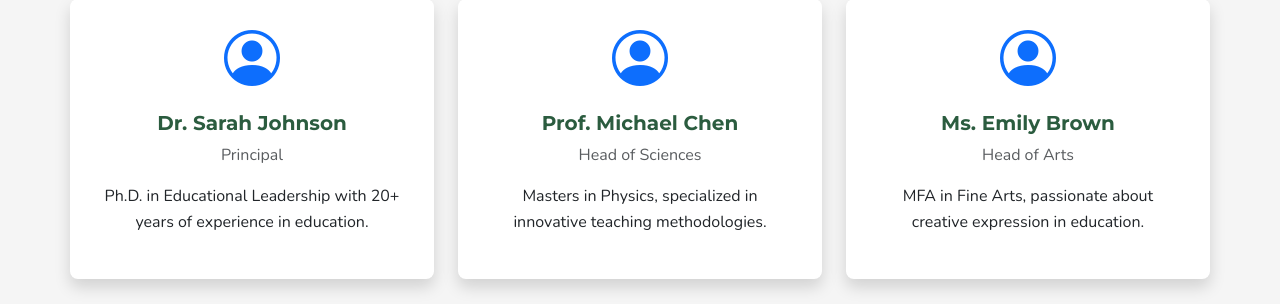
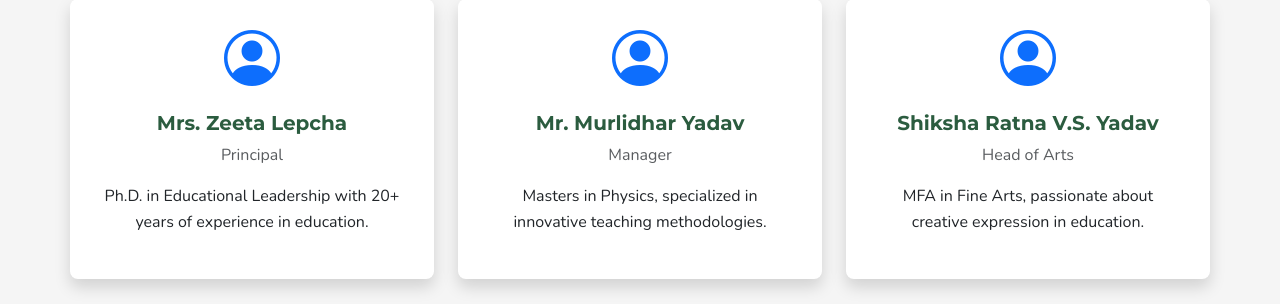
Before and after one commit to boran000/LFIS, a Flask app: page /about in a window 1280 px wide. Shown: the part 1262-1566 px from the top of the page. Run offline with Flask 3, Linux system fonts and the light colour scheme; some libraries are stand-ins or nearby versions.

Commit message:
Update about.html

```diff
--- a/templates/about.html
+++ b/templates/about.html
@@ -62,7 +62,7 @@
                     <div class="card h-100">
                         <div class="card-body text-center">
                             <i class="bi bi-person-circle display-4 text-primary"></i>
-                            <h5 class="mt-3">Dr. Sarah Johnson</h5>
+                            <h5 class="mt-3">Mrs. Zeeta Lepcha</h5>
                             <p class="text-muted">Principal</p>
                             <p>Ph.D. in Educational Leadership with 20+ years of experience in education.</p>
                         </div>
@@ -72,8 +72,8 @@
                     <div class="card h-100">
                         <div class="card-body text-center">
                             <i class="bi bi-person-circle display-4 text-primary"></i>
-                            <h5 class="mt-3">Prof. Michael Chen</h5>
-                            <p class="text-muted">Head of Sciences</p>
+                            <h5 class="mt-3">Mr. Murlidhar Yadav</h5>
+                            <p class="text-muted">Manager</p>
                             <p>Masters in Physics, specialized in innovative teaching methodologies.</p>
                         </div>
                     </div>
@@ -82,7 +82,7 @@
                     <div class="card h-100">
                         <div class="card-body text-center">
                             <i class="bi bi-person-circle display-4 text-primary"></i>
-                            <h5 class="mt-3">Ms. Emily Brown</h5>
+                            <h5 class="mt-3">Shiksha Ratna V.S. Yadav</h5>
                             <p class="text-muted">Head of Arts</p>
                             <p>MFA in Fine Arts, passionate about creative expression in education.</p>
                         </div>
```
